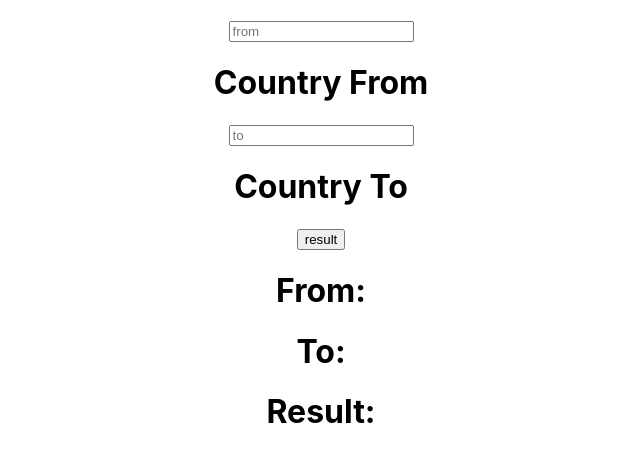
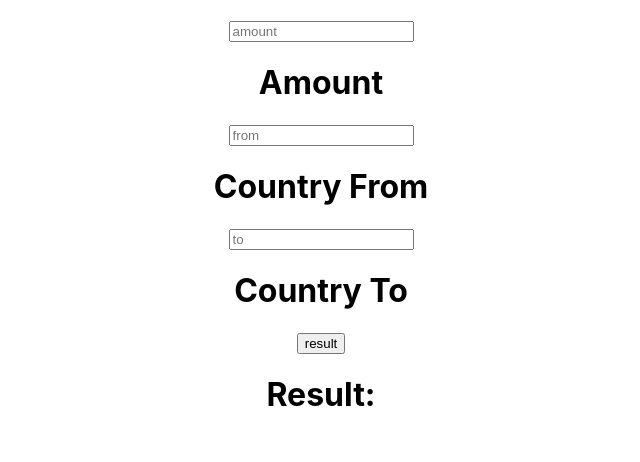
Before and after one commit to friedbergjon/api-currency-converter, a React (Create React App) app: page / in a window 1280 px wide. Shown: the top 462 px of the page, without its empty margins (319-959 px from the left). Built offline with nearby package versions, Linux system fonts and the light colour scheme.

Commit message:
currency conversion successful

```diff
--- a/src/App.js
+++ b/src/App.js
@@ -27,7 +27,7 @@ class App extends Component {
   async getCurrencyData(event) {
     event.preventDefault();
 
-
+    const amount = this.state.amount
    const countryFrom = this.state.from
    const countryTo = this.state.to
     const url = "https://api.exchangeratesapi.io/latest?symbols=";
@@ -43,7 +43,7 @@ class App extends Component {
     this.setState({
      resultFrom: resFrom.data.rates[countryFrom],
       resultTo: resTo.data.rates[countryTo],
-      result: (resFrom.data.rates[countryFrom]) / (resTo.data.rates[countryTo])
+      result: ((resFrom.data.rates[countryFrom]) / (resTo.data.rates[countryTo])) * amount
 
   })
   }
@@ -59,15 +59,13 @@ class App extends Component {
         <br />
        <form onSubmit={this.getCurrencyData}>
       <div>
+         <input type="text" name="amount" value={this.state.amount} placeholder="amount" id="amount" onChange={this.handleInputChange}/>
+          <h1>Amount</h1>
          <input type="text" name="from" value={this.state.from} onChange={this.handleInputChange} placeholder="from" id="from"/>
           <h1>Country From</h1>
           <input type="text" name="to" value={this.state.to} onChange={this.handleInputChange} placeholder="to" id="to"/>
           <h1>Country To</h1>
-          {/* <input type="text" name="amount" value={this.state.amount} placeholder="amount" id="amount" onChange={this.handleInputChange}/>
-          <h1>Amount</h1> */}
   	      <input type="submit" value="result"/>
-         <h1>From: {this.state.resultFrom}</h1>
-         <h1>To: {this.state.resultTo}</h1>
          <h1>Result: {this.state.result}</h1>
          <br />
          </div>
```
